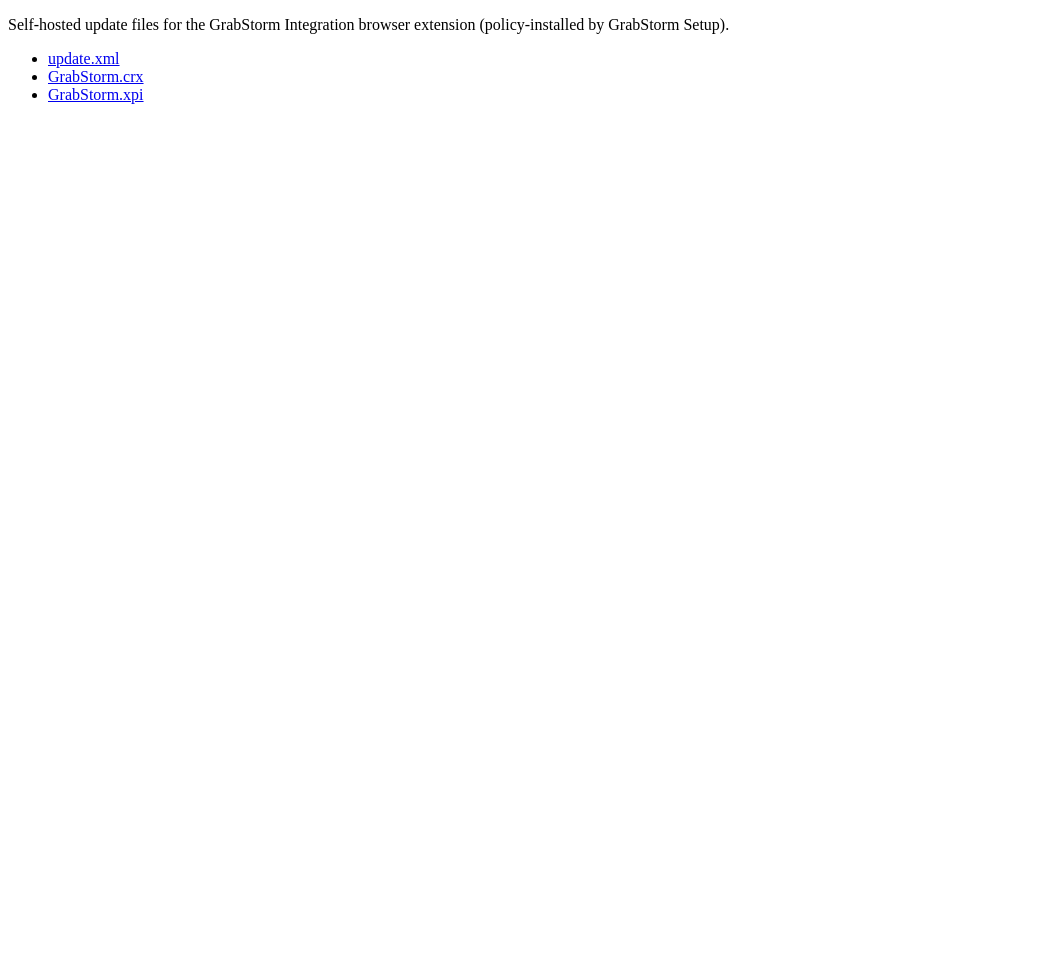
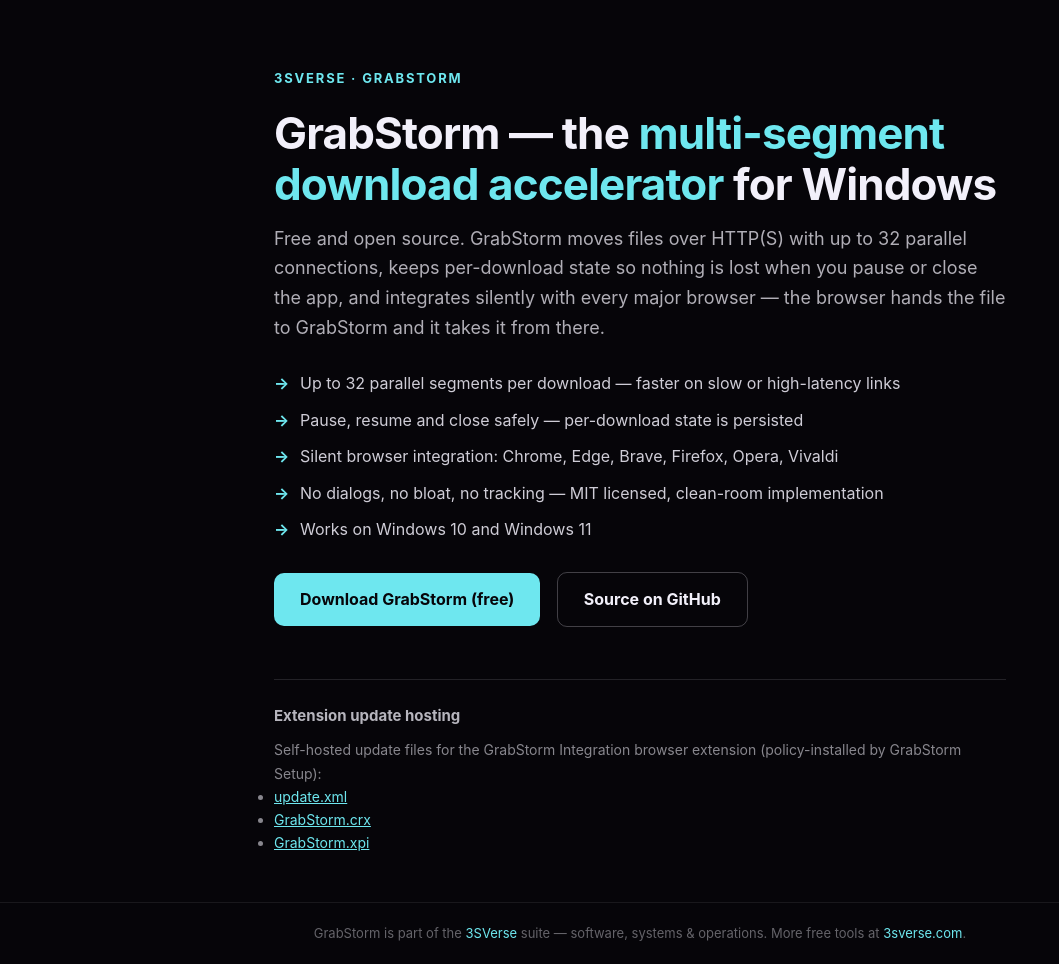
Before and after one commit to abaduchanna/3SVerse_GrabStorm, a plain HTML site: page index.html in a window 1280 px wide. Shown: the whole page, without its empty margins (0-1059 px from the left). Before the commit the page ends 800 px from the top, so only its background shows below. Drawn offline with Linux system fonts and the light colour scheme.

Commit message:
docs: GrabStorm SEO landing page — product info, schema.org, 3SVerse suite links

```diff
--- a/index.html
+++ b/index.html
@@ -1,9 +1,88 @@
 <!doctype html>
+<html lang="en">
+<head>
 <meta charset="utf-8">
-<title>GrabStorm extension hosting</title>
-<p>Self-hosted update files for the GrabStorm Integration browser extension (policy-installed by GrabStorm Setup).</p>
-<ul>
-  <li><a href="update.xml">update.xml</a></li>
-  <li><a href="GrabStorm.crx">GrabStorm.crx</a></li>
-  <li><a href="GrabStorm.xpi">GrabStorm.xpi</a></li>
-</ul>
+<meta name="viewport" content="width=device-width, initial-scale=1.0">
+<title>GrabStorm — Free Multi-Segment Download Accelerator for Windows | 3SVerse</title>
+<meta name="description" content="GrabStorm is a free, open-source download accelerator for Windows 10/11: up to 32 parallel connections, pause and resume, silent browser integration with Chrome, Edge, Firefox and Brave. Part of the 3SVerse suite — 3sverse.com.">
+<meta name="robots" content="index, follow">
+<link rel="canonical" href="https://abaduchanna.github.io/3SVerse_GrabStorm/">
+<meta property="og:type" content="website">
+<meta property="og:title" content="GrabStorm — Free Multi-Segment Download Accelerator for Windows">
+<meta property="og:description" content="Free, open-source download accelerator for Windows — 32 parallel connections, pause/resume, silent browser integration. Part of the 3SVerse suite.">
+<meta property="og:url" content="https://abaduchanna.github.io/3SVerse_GrabStorm/">
+<meta property="og:site_name" content="3SVerse">
+<meta name="twitter:card" content="summary">
+<meta name="twitter:title" content="GrabStorm — Free Download Accelerator for Windows">
+<meta name="twitter:description" content="Multi-segment downloader with 32 parallel connections and silent browser integration. Open source, MIT licensed.">
+<script type="application/ld+json">
+{
+  "@context": "https://schema.org",
+  "@type": "SoftwareApplication",
+  "name": "GrabStorm",
+  "applicationCategory": "UtilitiesApplication",
+  "operatingSystem": "Windows 10, Windows 11",
+  "description": "Free and open multi-segment download accelerator for Windows. Up to 32 parallel connections, per-download state with pause/resume, and silent integration with major browsers.",
+  "url": "https://abaduchanna.github.io/3SVerse_GrabStorm/",
+  "downloadUrl": "https://github.com/abaduchanna/3SVerse_GrabStorm/releases/latest",
+  "softwareVersion": "1.0",
+  "license": "https://opensource.org/licenses/MIT",
+  "author": {
+    "@type": "Organization",
+    "name": "3SVerse",
+    "url": "https://3sverse.com"
+  },
+  "offers": { "@type": "Offer", "price": "0", "priceCurrency": "USD" }
+}
+</script>
+<style>
+  :root { color-scheme: dark; }
+  * { box-sizing: border-box; margin: 0; padding: 0; }
+  body { background: #060509; color: #f2f0fa; font: 16px/1.65 -apple-system, "Segoe UI", Roboto, Helvetica, Arial, sans-serif; min-height: 100vh; display: flex; flex-direction: column; }
+  main { max-width: 780px; margin: 0 auto; padding: 64px 24px 48px; flex: 1; }
+  .brand { font-size: 13px; letter-spacing: .14em; text-transform: uppercase; color: #6ee7ef; text-decoration: none; font-weight: 700; }
+  h1 { font-size: clamp(30px, 5vw, 44px); line-height: 1.15; margin: 18px 0 14px; letter-spacing: -.02em; }
+  h1 span { color: #6ee7ef; }
+  p.lead { color: rgba(242,240,250,.72); font-size: 18px; margin-bottom: 28px; }
+  ul.feats { list-style: none; margin: 0 0 30px; display: grid; gap: 10px; }
+  ul.feats li { padding-left: 26px; position: relative; color: rgba(242,240,250,.85); }
+  ul.feats li::before { content: "→"; position: absolute; left: 0; color: #6ee7ef; font-weight: 700; }
+  .cta { display: inline-block; background: #6ee7ef; color: #060509; font-weight: 700; text-decoration: none; padding: 13px 26px; border-radius: 10px; margin-right: 12px; margin-bottom: 12px; }
+  .cta.ghost { background: transparent; color: #f2f0fa; border: 1px solid rgba(242,240,250,.25); }
+  .cta:hover { opacity: .9; }
+  section.hosting { border-top: 1px solid rgba(242,240,250,.12); margin-top: 40px; padding-top: 24px; font-size: 14px; color: rgba(242,240,250,.55); }
+  section.hosting a { color: #6ee7ef; }
+  h2 { font-size: 15px; margin-bottom: 10px; color: rgba(242,240,250,.75); }
+  footer { text-align: center; font-size: 13px; color: rgba(242,240,250,.4); padding: 20px; border-top: 1px solid rgba(242,240,250,.08); }
+  footer a { color: #6ee7ef; text-decoration: none; }
+</style>
+</head>
+<body>
+<main>
+  <a class="brand" href="https://3sverse.com">3SVerse · GrabStorm</a>
+  <h1>GrabStorm — the <span>multi-segment download accelerator</span> for Windows</h1>
+  <p class="lead">Free and open source. GrabStorm moves files over HTTP(S) with up to 32 parallel connections, keeps per-download state so nothing is lost when you pause or close the app, and integrates silently with every major browser — the browser hands the file to GrabStorm and it takes it from there.</p>
+  <ul class="feats">
+    <li>Up to 32 parallel segments per download — faster on slow or high-latency links</li>
+    <li>Pause, resume and close safely — per-download state is persisted</li>
+    <li>Silent browser integration: Chrome, Edge, Brave, Firefox, Opera, Vivaldi</li>
+    <li>No dialogs, no bloat, no tracking — MIT licensed, clean-room implementation</li>
+    <li>Works on Windows 10 and Windows 11</li>
+  </ul>
+  <a class="cta" href="https://github.com/abaduchanna/3SVerse_GrabStorm/releases/latest">Download GrabStorm (free)</a>
+  <a class="cta ghost" href="https://github.com/abaduchanna/3SVerse_GrabStorm">Source on GitHub</a>
+  <section class="hosting">
+    <h2>Extension update hosting</h2>
+    <p>Self-hosted update files for the GrabStorm Integration browser extension (policy-installed by GrabStorm Setup):</p>
+    <ul>
+      <li><a href="update.xml">update.xml</a></li>
+      <li><a href="GrabStorm.crx">GrabStorm.crx</a></li>
+      <li><a href="GrabStorm.xpi">GrabStorm.xpi</a></li>
+    </ul>
+  </section>
+</main>
+<footer>
+  GrabStorm is part of the <a href="https://3sverse.com">3SVerse</a> suite — software, systems &amp; operations. More free tools at <a href="https://3sverse.com">3sverse.com</a>.
+</footer>
+</body>
+</html>
```
